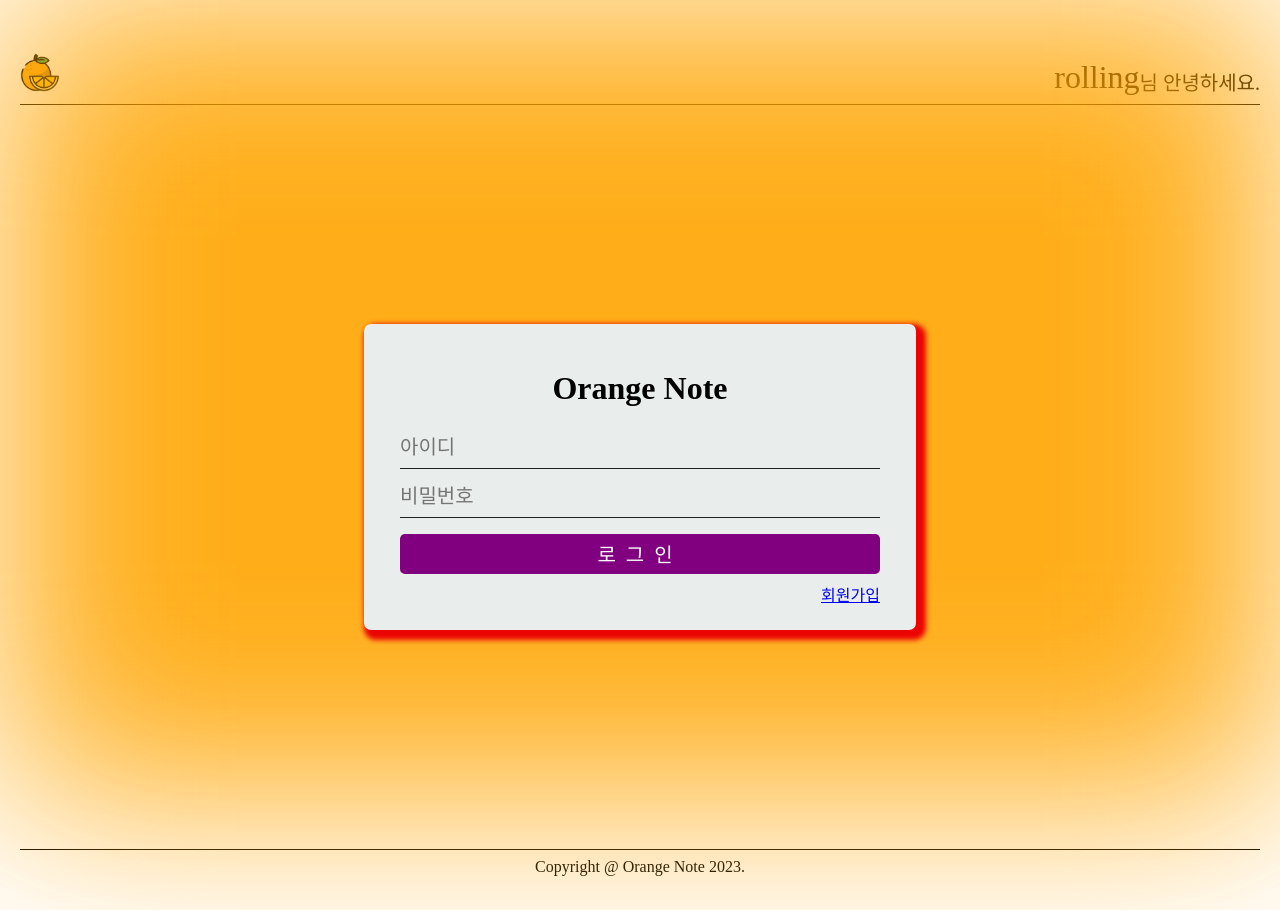
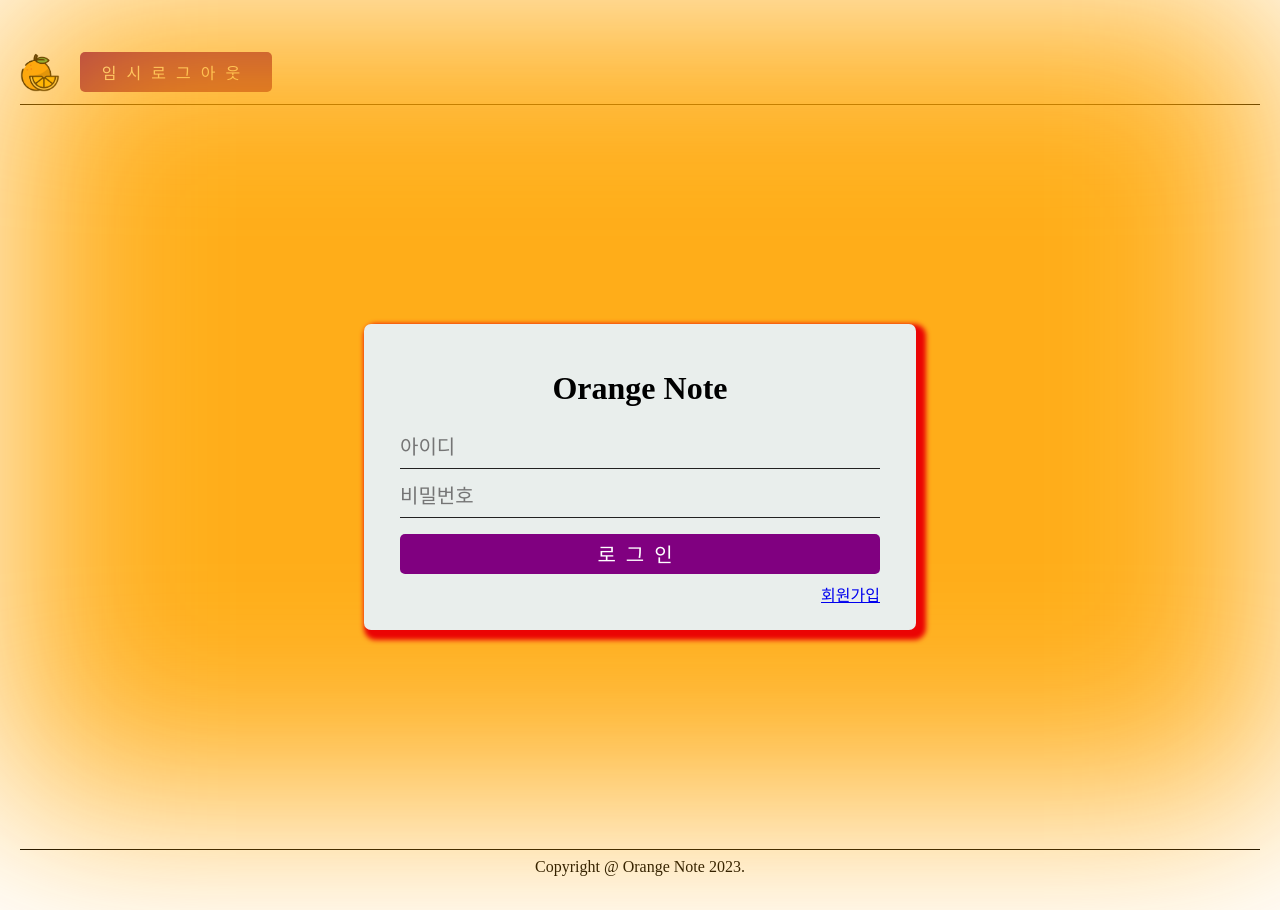
Before and after one commit to rollingn27/orange-note-front, a Vue app: page /signIn in a window 1280 px wide. Built offline with nearby package versions, Linux system fonts and the light colour scheme.

Commit message:
임시 로그 아웃 버튼 추가
로컬스토리지 초기화 기능 추가(임시)

```diff
--- a/src/components/organisms/Header.vue
+++ b/src/components/organisms/Header.vue
@@ -4,21 +4,44 @@
     <div class="nav">
       <div class="nav-logo">
         <img src="@/assets/orangeIcon.png" />
+        <div
+          :style="{
+            top: '3.25rem',
+            left: '5rem',
+            position: 'fixed',
+            width: '12rem',
+          }"
+        >
+          <SubmitButton submitText="임시로그아웃" @click="signOutClick" />
+        </div>
       </div>
       <div class="nav-space"></div>
-      <div class="nav-login">
-        <span>{{ nickName }}</span>
-        님 안녕하세요.
+      <div class="nav-login" v-show="!!userId">
+        <span>{{ userId }}</span
+        >님 안녕하세요.
       </div>
     </div>
   </div>
 </template>
 <script>
+import { mapState, mapActions } from "vuex";
+import SubmitButton from "../molecules/SubmitButton.vue";
+
 export default {
+  components: { SubmitButton },
   data() {
-    return {
-      nickName: "rolling",
-    };
+    return {};
+  },
+  computed: {
+    ...mapState("auth", ["userId"]),
+    ...mapActions("auth", ["signOut"]),
+  },
+  methods: {
+    signOutClick() {
+      this.$store.dispatch("auth/signOut");
+
+      this.$router.push("/signIn");
+    },
   },
 };
 </script>
@@ -57,7 +80,7 @@ export default {
 }
 .nav-login {
   span {
-    font-size: 2rem;
+    font-size: 1.5rem;
   }
 }
 </style>
--- a/src/store/auth.js
+++ b/src/store/auth.js
@@ -1,27 +1,37 @@
 import { postApi } from "@/api";
 const state = {
   isAuthenticated: false,
-  user: "",
+  userId: "",
 };
 
 const getters = {};
 
 const mutations = {
   setAuthentication(state, status) {
-    state.isAuthenticated = status.isAuthenticated;
-    state.user = status.user;
+    state.isAuthenticated = true;
+    state.userId = status.userId;
+  },
+  deleteUserInfo(state) {
+    state.userId = "";
   },
 };
 
 const actions = {
   async signIn({ commit }, payload) {
     const response = await postApi(payload);
+
     if (response.status == 200) {
-      commit("setAuthentication", response.data);
+      const signInfo = response.data.signInfo;
+      commit("setAuthentication", signInfo);
       return { success: true };
     } else {
-      return { success: false };
+      return { success: false, errorMessage: response.data.message };
     }
+  },
+
+  signOut({ commit }) {
+    localStorage.removeItem("vuex");
+    commit("deleteUserInfo");
   },
 };
 
```
